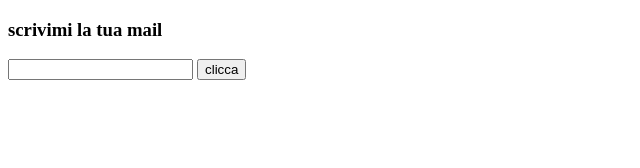
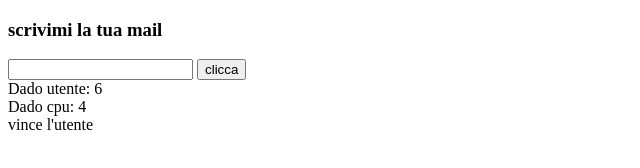
Before and after one commit to GiuseppeRepici/-js-mail-dadi, a plain HTML site: page index.html in a window 1280 px wide. Shown: the whole page, without its empty margins (0-640 px from the left). Drawn offline with Linux system fonts and the light colour scheme.

Commit message:
gioco  dati fatto senza array

```diff
--- a/index.html
+++ b/index.html
@@ -17,7 +17,13 @@
             </form>
             <div id="rispostajs"></div>
         </div>
+        <div class="container">
+            <div id="dadoutente"></div>
+            <div id="dadocpu"></div>
+            <div id="vincitore"></div>
+        </div>
         <script src="js/mail.js"></script>
+        <script src="js/dadi.js"></script>
     </main>
 </body>
 </html>
--- a/js/dadi.js
+++ b/js/dadi.js
@@ -0,0 +1,15 @@
+let dado1 = Math.floor((Math.random() * (7-1)) +1);
+let dado2 = Math.floor((Math.random() * (7-1)) +1);
+console.log(dado1);
+console.log(dado2);
+
+const dadoUtente = document.getElementById("dadoutente").innerHTML= "Dado utente: " + dado1;
+const dadoCpu = document.getElementById("dadocpu").innerHTML= "Dado cpu: " + dado2;
+
+console.log(dadoUtente);
+console.log(dadoCpu);
+if (dado1 == dado2){
+    const vincente = document.getElementById("vincitore").innerHTML= "stesso risultato , parità " ;
+} else if (dado1 > dado2){
+    const vincente = document.getElementById("vincitore").innerHTML= "vince l'utente" ;
+} else vincente = document.getElementById("vincitore").innerHTML= "vince la cpu " ;
```
